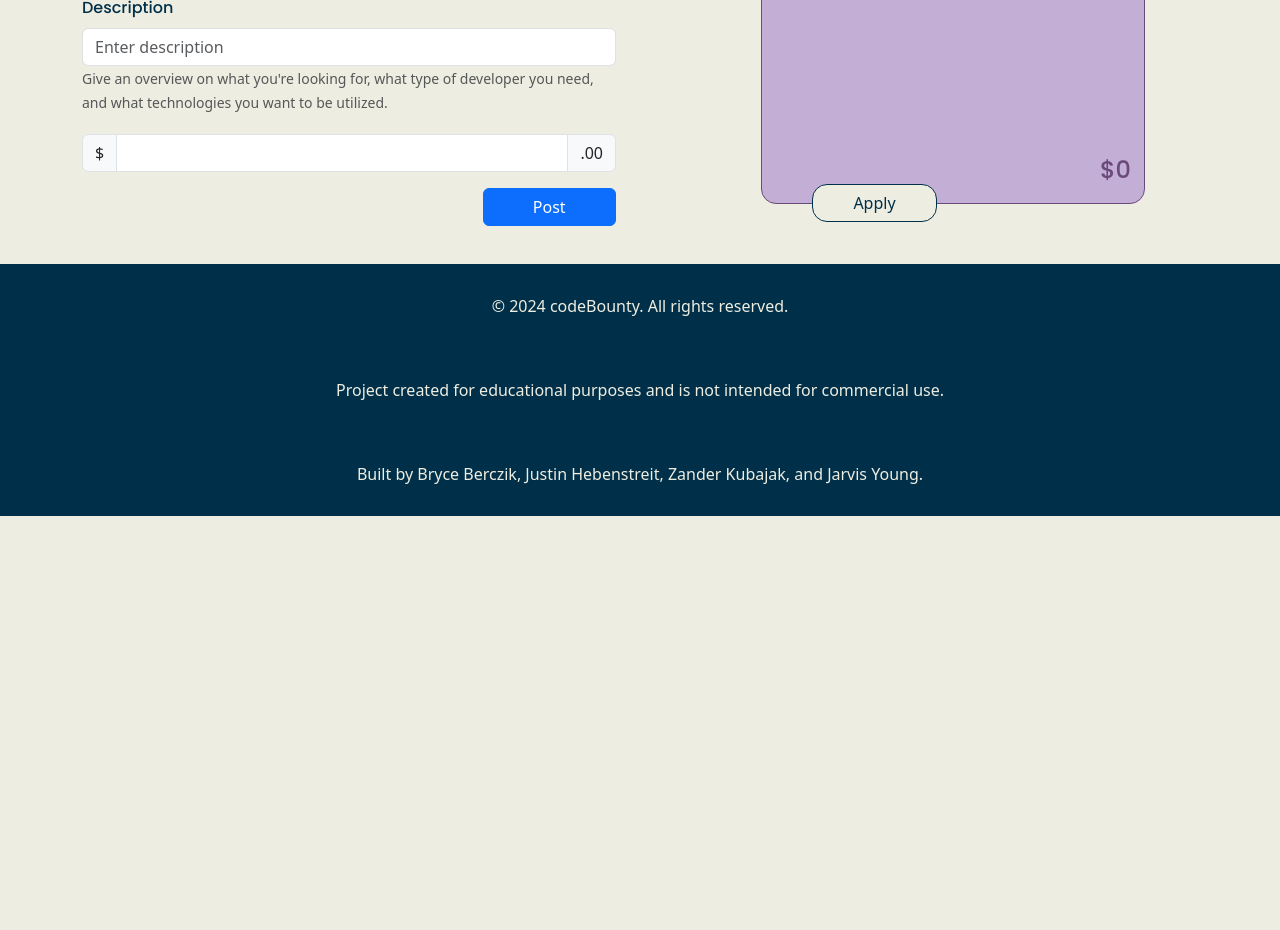
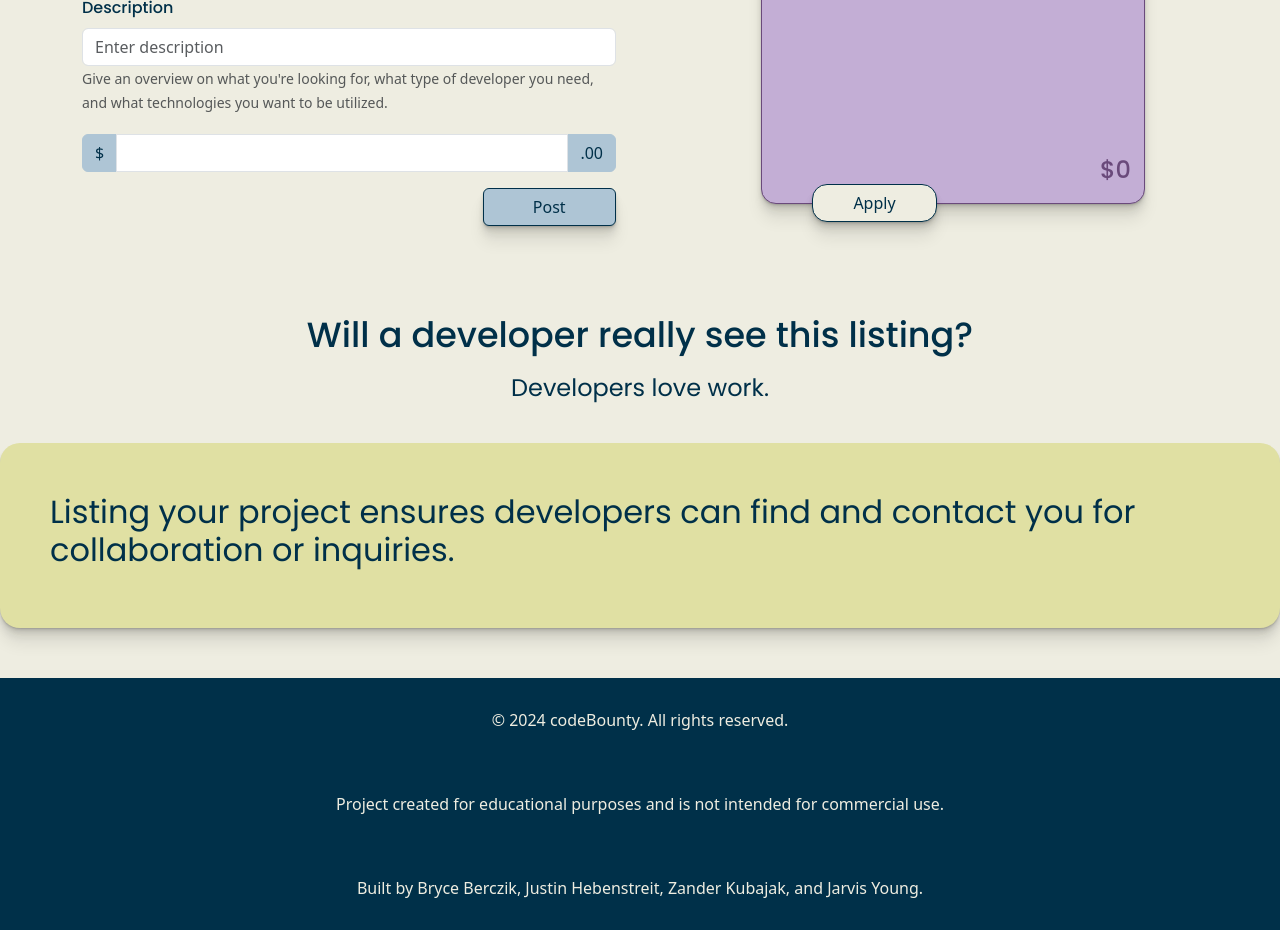
Before and after one commit to bryceberczik/codeBounty, a React (Vite) app in the folder client/: page /post-listing in a window 1280 px wide. Shown: the part 440-1370 px from the top of the page. Before the commit the page ends 956 px from the top, so only its background shows below. Built offline with nearby package versions, Linux system fonts and the light colour scheme.

Commit message:
completed basic styling for pages, will continue when we are finished up the pages

```diff
--- a/client/src/css/about.css
+++ b/client/src/css/about.css
@@ -43,6 +43,9 @@
     padding: 2rem;
     padding: 50px;
     margin-bottom: 100px;
+    box-shadow: 0 1px 1px hsl(0deg 0% 0% / 0.075),
+    0 2px 2px hsl(0deg 0% 0% / 0.075), 0 4px 4px hsl(0deg 0% 0% / 0.075),
+    0 8px 8px hsl(0deg 0% 0% / 0.075), 0 16px 16px hsl(0deg 0% 0% / 0.075);
 }
 
 .bioDescription p {
--- a/client/src/css/devcard.css
+++ b/client/src/css/devcard.css
@@ -5,6 +5,9 @@
   height: 350px;
   margin: 20px;
   border-radius: 20px;
+  box-shadow: 0 1px 1px hsl(0deg 0% 0% / 0.075),
+  0 2px 2px hsl(0deg 0% 0% / 0.075), 0 4px 4px hsl(0deg 0% 0% / 0.075),
+  0 8px 8px hsl(0deg 0% 0% / 0.075), 0 16px 16px hsl(0deg 0% 0% / 0.075);
 }
 
 .username-container,
@@ -48,6 +51,9 @@
   margin: 0 auto;
   padding: 5px 0;
   transition: 0.1s ease;
+  box-shadow: 0 1px 1px hsl(0deg 0% 0% / 0.075),
+  0 2px 2px hsl(0deg 0% 0% / 0.075), 0 4px 4px hsl(0deg 0% 0% / 0.075),
+  0 8px 8px hsl(0deg 0% 0% / 0.075), 0 16px 16px hsl(0deg 0% 0% / 0.075);
 }
 
 .openprofile-btn:hover {
--- a/client/src/css/explore.css
+++ b/client/src/css/explore.css
@@ -33,6 +33,9 @@
   height: 50px;
   border-radius: 5px;
   transition: 0.1s ease;
+  box-shadow: 0 1px 1px hsl(0deg 0% 0% / 0.075),
+  0 2px 2px hsl(0deg 0% 0% / 0.075), 0 4px 4px hsl(0deg 0% 0% / 0.075),
+  0 8px 8px hsl(0deg 0% 0% / 0.075), 0 16px 16px hsl(0deg 0% 0% / 0.075);
 }
 
 .turn:hover {
@@ -50,6 +53,9 @@
   color: #003049;
   text-align: center;
   border-radius: 20px;
+  box-shadow: 0 1px 1px hsl(0deg 0% 0% / 0.075),
+  0 2px 2px hsl(0deg 0% 0% / 0.075), 0 4px 4px hsl(0deg 0% 0% / 0.075),
+  0 8px 8px hsl(0deg 0% 0% / 0.075), 0 16px 16px hsl(0deg 0% 0% / 0.075);
 }
 
 .explore-engage-container h1 {
@@ -72,6 +78,9 @@
   width: 250px;
   border-radius: 10px;
   transition: 0.1s ease;
+  box-shadow: 0 1px 1px hsl(0deg 0% 0% / 0.075),
+  0 2px 2px hsl(0deg 0% 0% / 0.075), 0 4px 4px hsl(0deg 0% 0% / 0.075),
+  0 8px 8px hsl(0deg 0% 0% / 0.075), 0 16px 16px hsl(0deg 0% 0% / 0.075);
 }
 
 .findwork-btn:hover {
--- a/client/src/css/header.css
+++ b/client/src/css/header.css
@@ -45,6 +45,9 @@ header {
   border-radius: 10px;
   border: 1px solid #4a5a6a;
   transition: 0.3s ease;
+  box-shadow: 0 1px 1px hsl(0deg 0% 0% / 0.075),
+  0 2px 2px hsl(0deg 0% 0% / 0.075), 0 4px 4px hsl(0deg 0% 0% / 0.075),
+  0 8px 8px hsl(0deg 0% 0% / 0.075), 0 16px 16px hsl(0deg 0% 0% / 0.075);
 }
 
 .signup-btn:hover {
--- a/client/src/css/home.css
+++ b/client/src/css/home.css
@@ -56,6 +56,9 @@
   border-radius: 10px;
   transition: 0.1s ease;
   border: 1px solid #9ccc7a;
+  box-shadow: 0 1px 1px hsl(0deg 0% 0% / 0.075),
+  0 2px 2px hsl(0deg 0% 0% / 0.075), 0 4px 4px hsl(0deg 0% 0% / 0.075),
+  0 8px 8px hsl(0deg 0% 0% / 0.075), 0 16px 16px hsl(0deg 0% 0% / 0.075);
 }
 
 .getstarted-btn:hover {
@@ -92,6 +95,9 @@
 .frontpage-photo img {
   width: 700px;
   border-radius: 10px;
+  box-shadow: 0 1px 1px hsl(0deg 0% 0% / 0.075),
+    0 2px 2px hsl(0deg 0% 0% / 0.075), 0 4px 4px hsl(0deg 0% 0% / 0.075),
+    0 8px 8px hsl(0deg 0% 0% / 0.075), 0 16px 16px hsl(0deg 0% 0% / 0.075);
 }
 
 .brand-stats {
@@ -130,6 +136,9 @@
   text-align: center;
   padding: 60px 10px;
   border-radius: 20px 0 0 20px;
+  box-shadow: 0 1px 1px hsl(0deg 0% 0% / 0.075),
+  0 2px 2px hsl(0deg 0% 0% / 0.075), 0 4px 4px hsl(0deg 0% 0% / 0.075),
+  0 8px 8px hsl(0deg 0% 0% / 0.075), 0 16px 16px hsl(0deg 0% 0% / 0.075);
 }
 
 .fullstack-block h1,
@@ -153,6 +162,9 @@
   width: 450px;
   text-align: center;
   padding: 60px 10px;
+  box-shadow: 0 1px 1px hsl(0deg 0% 0% / 0.075),
+  0 2px 2px hsl(0deg 0% 0% / 0.075), 0 4px 4px hsl(0deg 0% 0% / 0.075),
+  0 8px 8px hsl(0deg 0% 0% / 0.075), 0 16px 16px hsl(0deg 0% 0% / 0.075);
 }
 
 .design-block h1,
@@ -177,6 +189,9 @@
   text-align: center;
   padding: 60px 10px;
   border-radius: 0 20px 20px 0;
+  box-shadow: 0 1px 1px hsl(0deg 0% 0% / 0.075),
+  0 2px 2px hsl(0deg 0% 0% / 0.075), 0 4px 4px hsl(0deg 0% 0% / 0.075),
+  0 8px 8px hsl(0deg 0% 0% / 0.075), 0 16px 16px hsl(0deg 0% 0% / 0.075);
 }
 
 .database-block h1,
@@ -234,6 +249,9 @@
   width: 600px;
   height: 300px;
   border-radius: 20px;
+  box-shadow: 0 1px 1px hsl(0deg 0% 0% / 0.075),
+  0 2px 2px hsl(0deg 0% 0% / 0.075), 0 4px 4px hsl(0deg 0% 0% / 0.075),
+  0 8px 8px hsl(0deg 0% 0% / 0.075), 0 16px 16px hsl(0deg 0% 0% / 0.075);
 }
 
 .info-div h2 {
@@ -258,6 +276,9 @@
   text-align: center;
   font-family: "Poppins", sans-serif;
   border-radius: 20px;
+  box-shadow: 0 1px 1px hsl(0deg 0% 0% / 0.075),
+  0 2px 2px hsl(0deg 0% 0% / 0.075), 0 4px 4px hsl(0deg 0% 0% / 0.075),
+  0 8px 8px hsl(0deg 0% 0% / 0.075), 0 16px 16px hsl(0deg 0% 0% / 0.075);
 }
 
 .join-us-section h1 {
@@ -273,6 +294,9 @@
   border-radius: 10px;
   margin: 20px;
   transition: ease 0.1s;
+  box-shadow: 0 1px 1px hsl(0deg 0% 0% / 0.075),
+  0 2px 2px hsl(0deg 0% 0% / 0.075), 0 4px 4px hsl(0deg 0% 0% / 0.075),
+  0 8px 8px hsl(0deg 0% 0% / 0.075), 0 16px 16px hsl(0deg 0% 0% / 0.075);
 }
 
 .join-us-btn:hover {
--- a/client/src/css/listingcard.css
+++ b/client/src/css/listingcard.css
@@ -27,6 +27,9 @@
   max-height: 300px;
   height: 300px;
   position: inherit;
+  box-shadow: 0 1px 1px hsl(0deg 0% 0% / 0.075),
+  0 2px 2px hsl(0deg 0% 0% / 0.075), 0 4px 4px hsl(0deg 0% 0% / 0.075),
+  0 8px 8px hsl(0deg 0% 0% / 0.075), 0 16px 16px hsl(0deg 0% 0% / 0.075);
 }
 
 #card-title {
@@ -60,6 +63,9 @@
   border: 1px solid #003049;
   border-radius: 15px;
   background-color: #eeede1;
+  box-shadow: 0 1px 1px hsl(0deg 0% 0% / 0.075),
+  0 2px 2px hsl(0deg 0% 0% / 0.075), 0 4px 4px hsl(0deg 0% 0% / 0.075),
+  0 8px 8px hsl(0deg 0% 0% / 0.075), 0 16px 16px hsl(0deg 0% 0% / 0.075);
 }
 
 #apply-button:hover {
--- a/client/src/css/postajob.css
+++ b/client/src/css/postajob.css
@@ -15,9 +15,58 @@
   color: #003049 !important;
 }
 
+.input-group-text {
+
+  color: #003049;
+  border: 1px solid #aec5d5;
+  background-color: #aec5d5;
+}
+
 .form-control:focus {
   box-shadow: none;
-  border: 1px solid #9ccc7a;
+  border: 1px solid #aec5d5;
+}
+
+.why-section {
+
+  margin: 50px 0;
+  display: flex;
+  flex-direction: column;
+  align-items: center;
+  color:#003049;
+}
+
+.why-section h1 {
+
+  font-family: "Poppins", sans-serif;
+  font-weight: 450;
+  font-size: 35px;
+}
+
+.why-section h3 {
+
+  font-family: "Poppins", sans-serif;
+  font-weight: 400;
+  font-size: 24px;
+  margin:10px 0 40px 0;
+}
+
+.why-explain {
+
+  background-color: #e0e0a3;
+  border-radius: 20px;
+  padding: 50px;
+  color:#003049;
+  box-shadow: 0 1px 1px hsl(0deg 0% 0% / 0.075),
+  0 2px 2px hsl(0deg 0% 0% / 0.075), 0 4px 4px hsl(0deg 0% 0% / 0.075),
+  0 8px 8px hsl(0deg 0% 0% / 0.075), 0 16px 16px hsl(0deg 0% 0% / 0.075);
+}
+
+.why-explain h2 {
+
+  font-family: "Poppins", sans-serif;
+  font-weight: 400;
+
 }
 
 #post-job-heading {
@@ -44,6 +93,12 @@
 }
 
 #post-listing-button {
+  background-color: #aec5d5;
+  color:#003049;
+  border: 1px solid #003049;
   width: 50%;
   float: right;
+  box-shadow: 0 1px 1px hsl(0deg 0% 0% / 0.075),
+  0 2px 2px hsl(0deg 0% 0% / 0.075), 0 4px 4px hsl(0deg 0% 0% / 0.075),
+  0 8px 8px hsl(0deg 0% 0% / 0.075), 0 16px 16px hsl(0deg 0% 0% / 0.075);
 }
--- a/client/src/pages/PostAJob.tsx
+++ b/client/src/pages/PostAJob.tsx
@@ -95,6 +95,13 @@ const PostAJob = () => {
           </Col>
         </Row>
       </Container>
+      <div className="why-section">
+        <h1>Will a developer really see this listing?</h1>
+        <h3>Developers love work.</h3>
+        <div className="why-explain">
+          <h2>Listing your project ensures developers can find and contact you for collaboration or inquiries.</h2>
+        </div>
+      </div>
       </PageTab>
     </div>
   );
```
